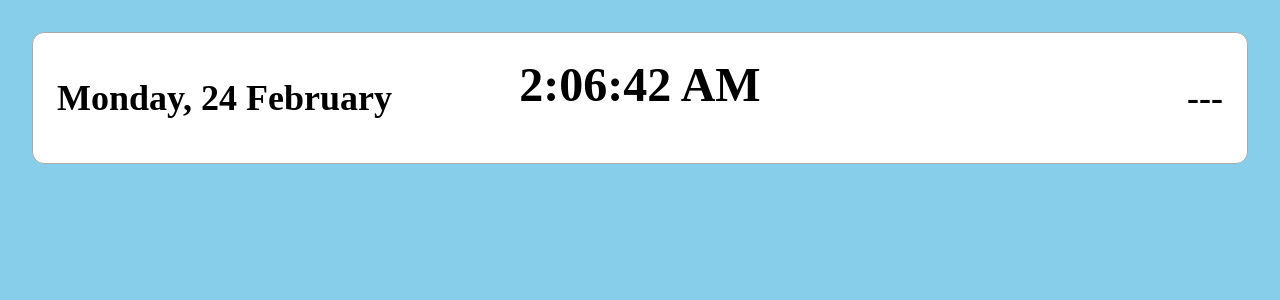
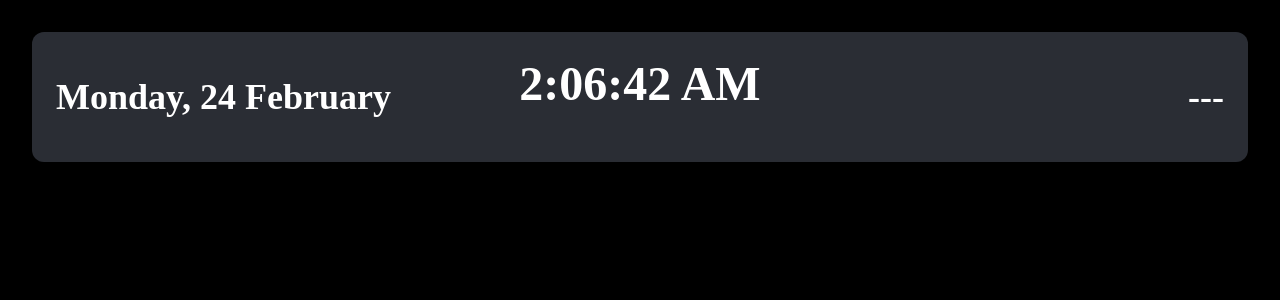
Before and after one commit to Haroon96/Azaan-Dashboard, a Vue app: page / in a window 1280 px wide. Shown: the top 300 px of the page. Built offline with nearby package versions, Linux system fonts and the light colour scheme; no server answers; a web font is replaced by a local one.

Commit message:
changed styles

```diff
--- a/src/assets/main.css
+++ b/src/assets/main.css
@@ -2,9 +2,10 @@
 
 body {
     margin: 24px;
-    background: skyblue;
+    background: black;
     font-family: 'Markazi Text';
     font-size: 1.5em;
+    color: white;
 }
 
 
@@ -28,11 +29,10 @@ h2 {
 }
 
 .widget {
-    background: white;
+    background: #2a2d34;
     padding: 24px 24px;
     border-radius: 12px;
     margin: 8px;
-    border: solid 1px #aaa;
 }
 
 .flex {
--- a/src/components/PrayerTimes.vue
+++ b/src/components/PrayerTimes.vue
@@ -130,10 +130,6 @@ function stopAdhan() {
 }
 
 .prayertime {
-    border: solid 1px rgba(0, 0, 0, 0.5);
-    border-radius: 8px;
-    margin-top: 8px;
-    padding: 4px;
     width: 30%;
     font-size: 1.3em;
     text-align: center;
@@ -141,6 +137,7 @@ function stopAdhan() {
 
 .passed {
     opacity: 0.5;
+    text-decoration: line-through;
 }
 
 .adhan-modal {
```
